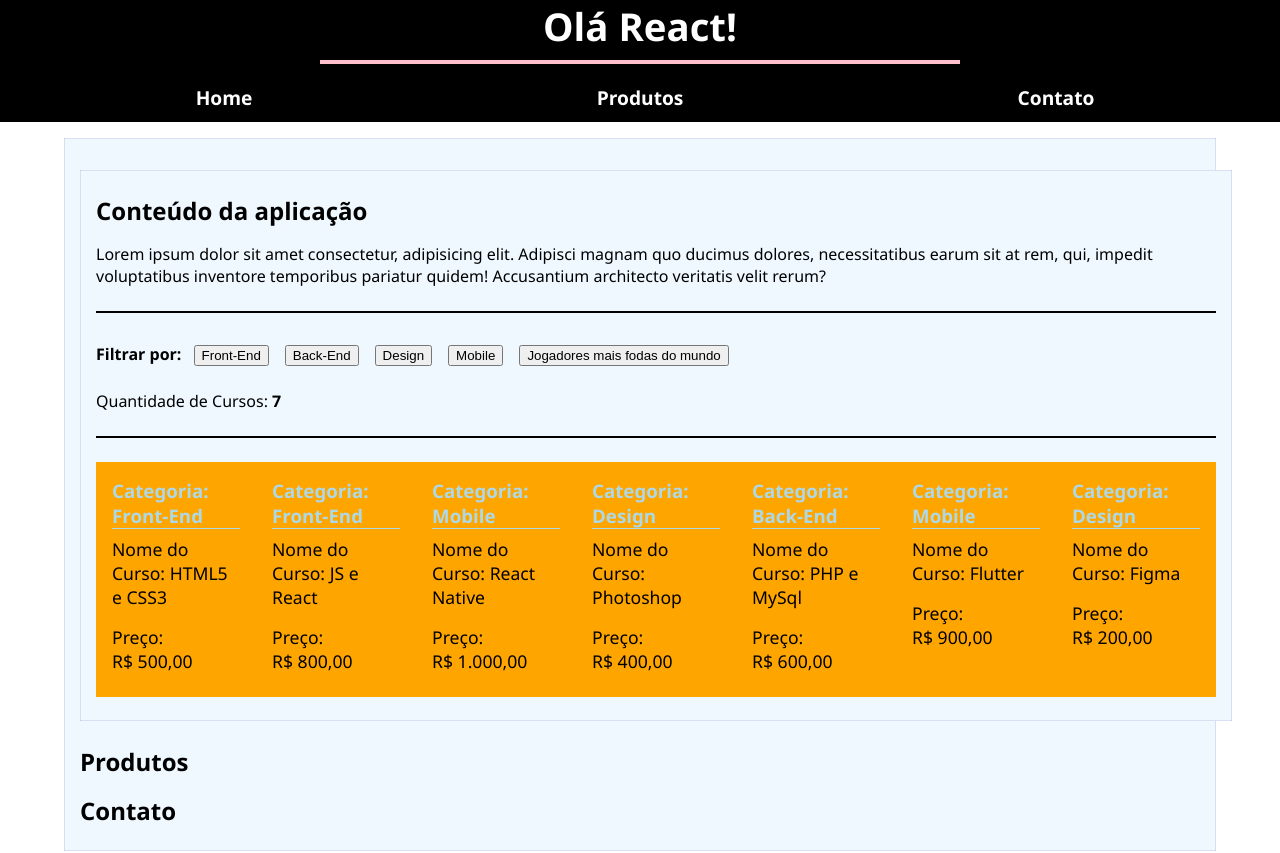
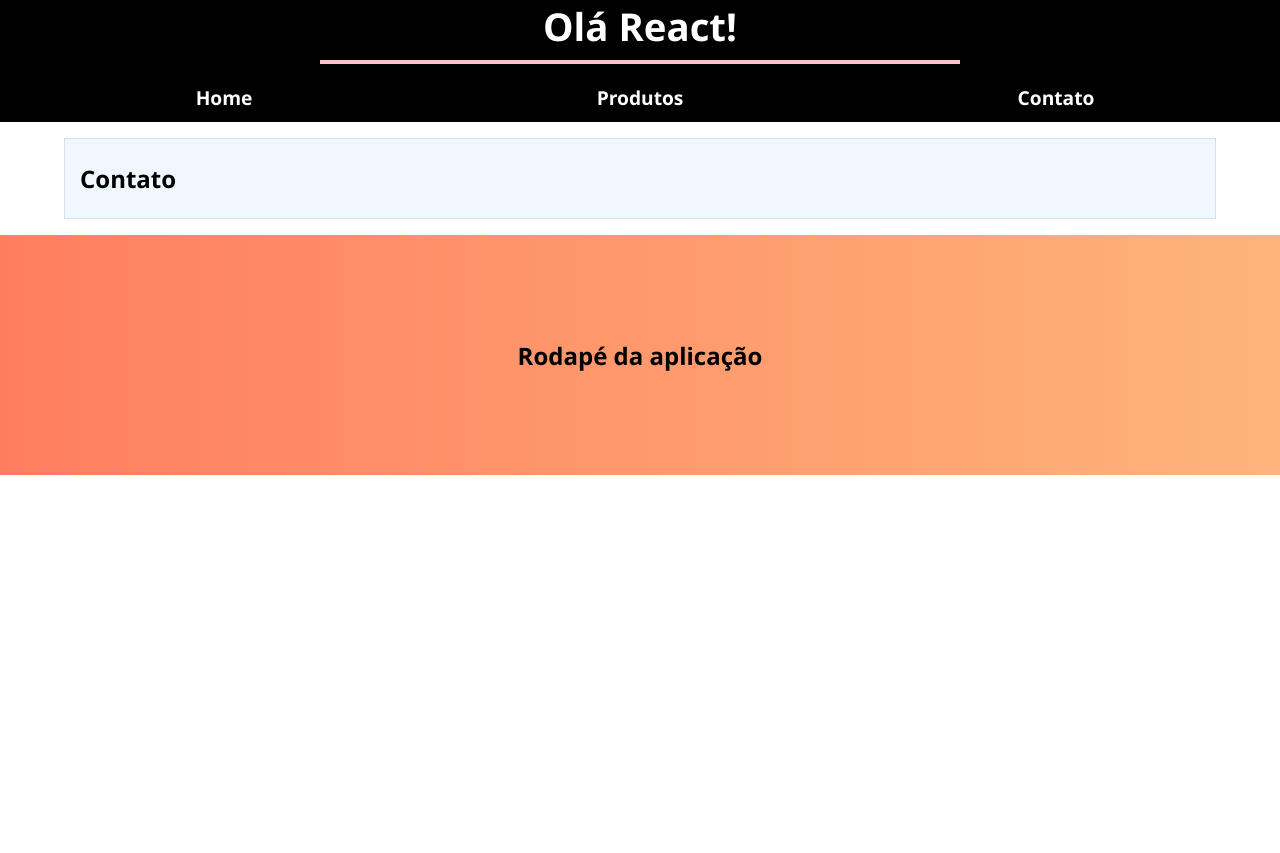
Before and after one commit to Edualvesilva/meu-app, a React (Vite) app: page /contato in a window 1280 px wide. Shown: the top 853 px of the page. After the commit the page ends 800 px from the top, so only its background shows below. Built offline with nearby package versions, Linux system fonts and the light colour scheme.

Commit message:
NavLink para navegação

```diff
--- a/src/App.jsx
+++ b/src/App.jsx
@@ -4,17 +4,21 @@ import Home from "./pages/Home";
 import Produtos from "./pages/Produtos";
 import Contato from "./pages/Contato";
 import Container from "./components/Container";
-
+import { BrowserRouter, Routes, Route } from "react-router-dom";
 function App() {
   return (
     <>
-      <Cabecalho />
-      <Container>
-        <Home />
-        <Produtos />
-        <Contato />
-      </Container>
-      <Footer />
+      <BrowserRouter>
+        <Cabecalho />
+        <Container>
+          <Routes>
+            <Route Component={Home} exact path="/" />
+            <Route Component={Produtos} path="/produtos" />
+            <Route Component={Contato} path="/contato" />
+          </Routes>
+        </Container>
+        <Footer />
+      </BrowserRouter>
     </>
   );
 }
--- a/src/components/Cursos.jsx
+++ b/src/components/Cursos.jsx
@@ -1,4 +1,4 @@
-import { StyleMain } from "../styles/styles.js";
+import { StyleCursos } from "../styles/styles.js";
 import Artigo from "./Artigo.jsx";
 
 import cursos from "../api/cursos.js";
@@ -29,7 +29,7 @@ function Cursos() {
   const quantidade = cursosFiltrados.length;
 
   return (
-    <StyleMain>
+    <StyleCursos>
       <h2>Conteúdo da aplicação</h2>
 
       <p>
@@ -80,7 +80,7 @@ function Cursos() {
           );
         })}
       </div>
-    </StyleMain>
+    </StyleCursos>
   );
 }
 export default Cursos;
--- a/src/components/Menu.jsx
+++ b/src/components/Menu.jsx
@@ -1,11 +1,11 @@
 import { StyledMenu } from "../styles/styles.js";
-
+import { NavLink } from "react-router-dom";
 function Menu() {
   return (
     <StyledMenu>
-      <a href="">Home</a>
-      <a href="">Produtos</a>
-      <a href="">Contato</a>
+      <NavLink to="/">Home</NavLink>
+      <NavLink to="/produtos">Produtos</NavLink>
+      <NavLink to="/contato">Contato</NavLink>
     </StyledMenu>
   );
 }
--- a/src/styles/styles.js
+++ b/src/styles/styles.js
@@ -29,7 +29,7 @@ export const StyledMenu = styled.nav`
   }
 `;
 
-export const StyleMain = styled.main`
+export const StyleCursos = styled.section`
   width: 90vw;
   margin: 1rem auto;
   background-color: aliceblue;
```
